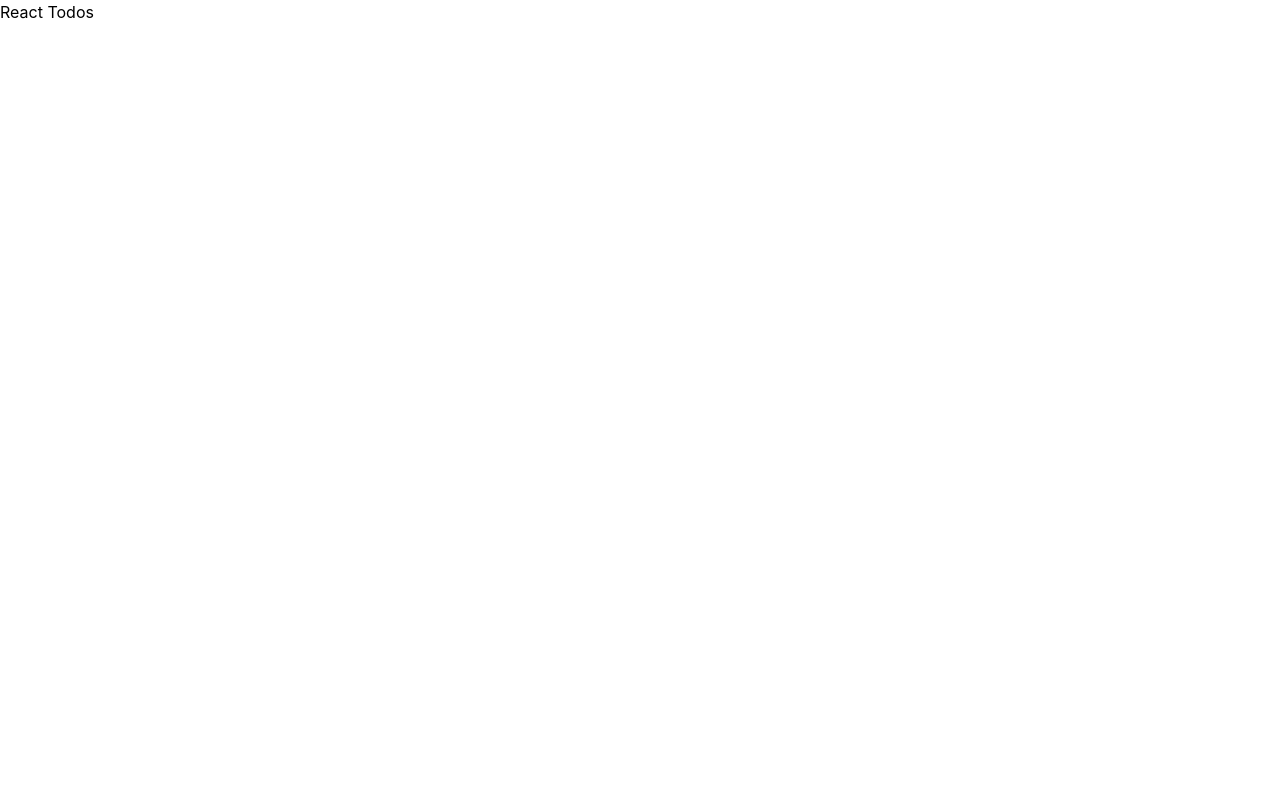
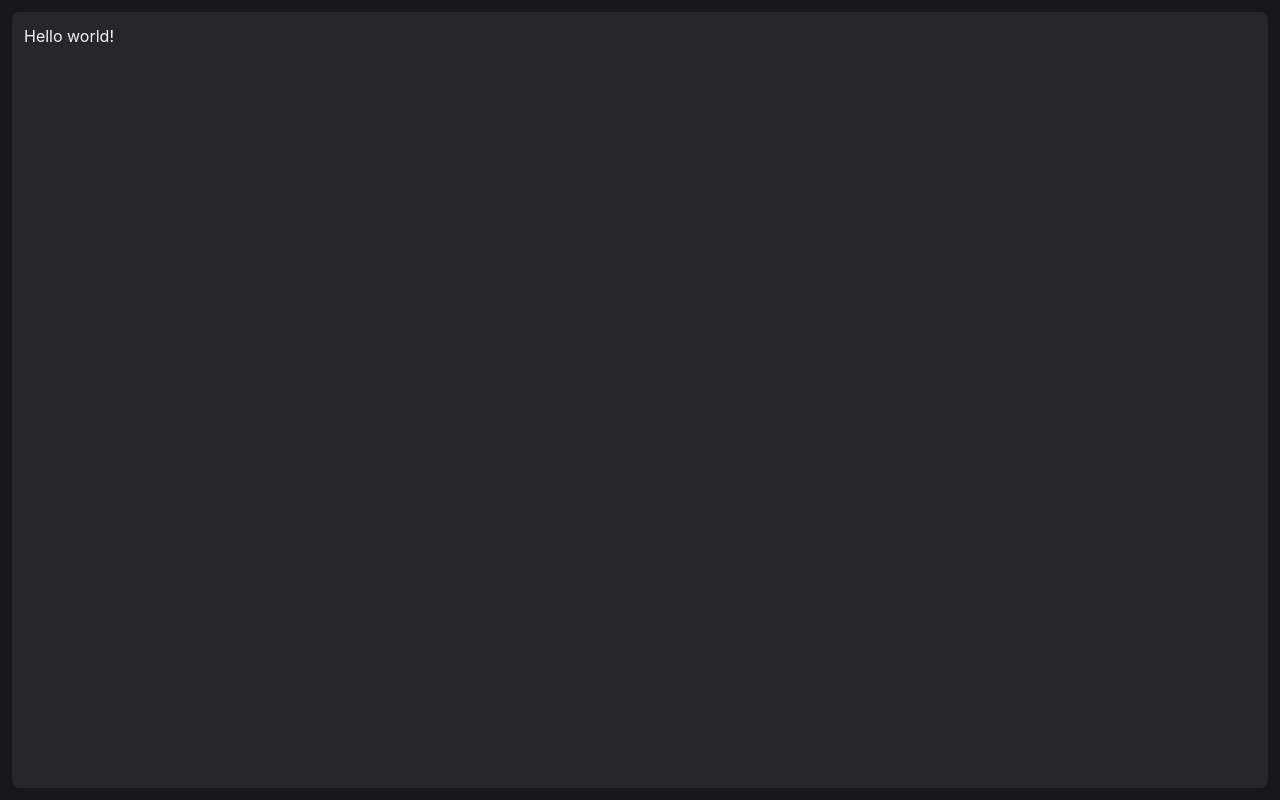
Before and after one commit to z-Eduard005/react-notes, a React (Create React App) app: page / in a window 1280 px wide. Built offline with nearby package versions, Linux system fonts and the light colour scheme.

Commit message:
tailwind screens and base styles

```diff
--- a/package.json
+++ b/package.json
@@ -12,6 +12,7 @@
     "@types/react-dom": "^18.2.22",
     "react": "^18.2.0",
     "react-dom": "^18.2.0",
+    "react-router-dom": "^6.22.3",
     "react-scripts": "5.0.1",
     "sass": "^1.72.0",
     "typescript": "^4.9.5",
--- a/src/App.tsx
+++ b/src/App.tsx
@@ -1,7 +1,7 @@
 function App() {
   return (
     <div className="App">
-      <h1>React Todos</h1>
+      <h1>Hello world!</h1>
     </div>
   );
 }
--- a/src/index.scss
+++ b/src/index.scss
@@ -48,4 +48,22 @@ code {
     monospace;
 }
 
-@media only screen and (max-width: 1399.5px) {}
+html {
+  @apply bg-zinc-900 p-3 flex min-h-dvh max-h-dvh overflow-hidden;
+
+  body {
+    &::-webkit-scrollbar {
+      @apply w-2 max-xs:w-0.5;
+    }
+
+    &::-webkit-scrollbar-thumb {
+      @apply bg-zinc-600 rounded-md;
+    }
+
+    &::-webkit-scrollbar-track {
+      @apply my-2 bg-transparent;
+    }
+
+    @apply bg-zinc-800 rounded-lg min-h-full min-w-full max-h-dvh p-3 overflow-auto text-zinc-100;
+  }
+}
--- a/tailwind.config.js
+++ b/tailwind.config.js
@@ -4,7 +4,16 @@ module.exports = {
     "./src/**/*.{js,jsx,ts,tsx}",
   ],
   theme: {
-    extend: {},
+    screens: {
+      'max-2xl': { 'max': '1399.5px' },
+      'max-xl': { 'max': '1199.5px' },
+      'max-lg': { 'max': '991.5px' },
+      'max-md': { 'max': '767.5px' },
+      'max-sm': { 'max': '575.5px' },
+      'max-xs': { 'max': '431px' },
+      'max-2xs': { 'max': '375px' },
+    },
+    extend: {}
   },
   plugins: [],
 }
```
Also changed, not shown: 1 other file (tests, documents, lock files or other folders).
